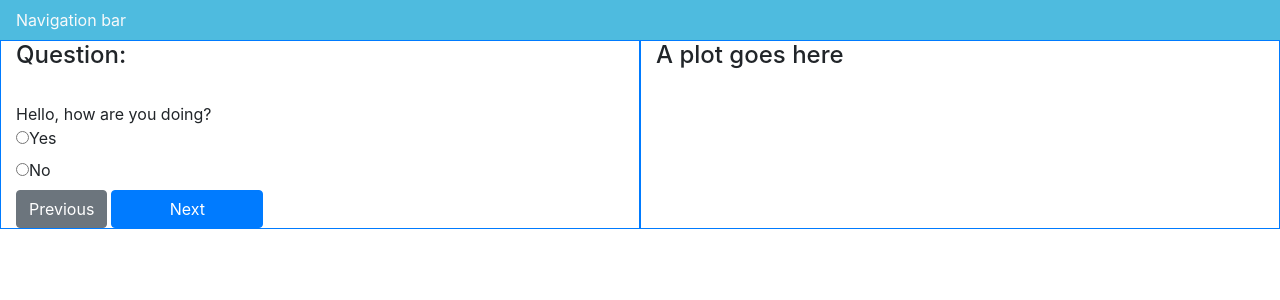
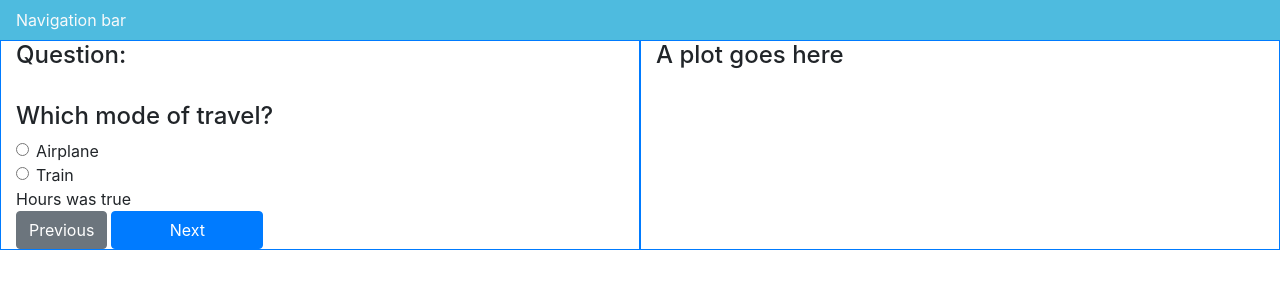
Before and after one commit to uib/cetcarbonplanner, a React (Create React App) app: page / in a window 1280 px wide. Shown: the top 300 px of the page. Built offline with nearby package versions, Linux system fonts and the light colour scheme.

Commit message:
Progress save

```diff
--- a/src/App.js
+++ b/src/App.js
@@ -1,21 +1,29 @@
 import React, { Component } from "react";
-import { Container, Row, Col } from "react-bootstrap";
 import Survey from "./components/survey";
 import Plot from "./components/plot";
 import NavBar from "./components/navbar";
-import Question from "./components/question";
 
 class App extends Component {
   state = {};
   render() {
-    const surveydata = [{ id: 1, text: "Hello, how are you doing?" }];
+    //this needs to go in its own class
+    const alternative1 = { key: "plane", value: "Airplane" };
+    const alternative2 = { key: "train", value: "Train" };
+    const alternatives = [alternative1, alternative2];
+    const question = {
+      title: "Which mode of travel?",
+      hours: true,
+      alternatives: alternatives
+    };
+    const questions = [question];
+    //this needs to go in its own class
     return (
       <React.Fragment>
         <NavBar />
         <div className="container-fluid">
           <div className="row">
             <div className="border border-primary col-6">
-              <Survey surveydata={surveydata} />
+              <Survey questions={questions} />
             </div>
             <div className="border border-primary col">
               <Plot />
--- a/src/components/inputform.jsx
+++ /dev/null
@@ -1,21 +0,0 @@
-import React, { Component } from "react";
-
-const InputForm = () => {
-  return (
-    <React.Fragment>
-      <div>
-        <label>
-          <input type="radio" name="true" id="" value="true" />
-          <span>Yes</span>
-        </label>
-        <br />
-        <label>
-          <input type="radio" name="true" id="" value="false" />
-          <span>No</span>
-        </label>
-      </div>
-    </React.Fragment>
-  );
-};
-
-export default InputForm;
--- a/src/components/question.jsx
+++ b/src/components/question.jsx
@@ -1,23 +1,36 @@
 import React, { Component } from "react";
-import InputForm from "./inputform";
 
-const Question = props => {
+const Question = ({ q }) => {
   /*this function should build a React component based on input parameters
   The input parameter should contain the question text, which type of input
   is required and how many input fields.
   */
-  console.log(props);
-
-  return buildQuestion(props.q.text);
-};
-
-const buildQuestion = q => {
+  const alternatives = q.alternatives.map(a => (
+    <div key={a.key}>
+      <label className="form-check-label">
+        <input
+          className="form-check-input"
+          name="radiolist"
+          type="radio"
+          value={a.key}
+        />
+        {a.value}
+      </label>
+    </div>
+  ));
   return (
     <React.Fragment>
-      <div>{q}</div>
-      <InputForm />
+      <h4>{q.title}</h4>
+      <form>
+        <div className="form-check">{alternatives}</div>
+      </form>
+      {q.hours && HourButtons()}
     </React.Fragment>
   );
 };
 
+const HourButtons = () => {
+  return <div>Hours was true</div>;
+};
+
 export default Question;
--- a/src/components/survey.jsx
+++ b/src/components/survey.jsx
@@ -8,7 +8,7 @@ class Survey extends Component {
       <React.Fragment>
         <h4>Question:</h4>
         <br />
-        <Question q={this.props.surveydata[0]} />
+        <Question q={this.props.questions[0]} />
         <button className={buttonclass + "secondary"}>Previous</button>
         <button className={buttonclass + "primary w-25 ml-1"}>Next</button>
       </React.Fragment>
```
